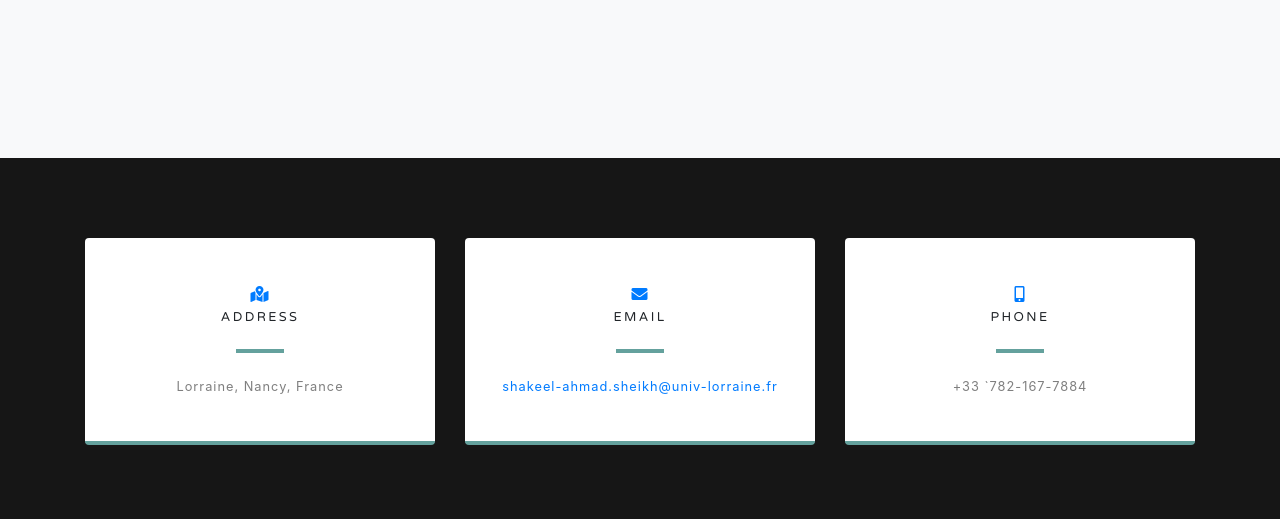
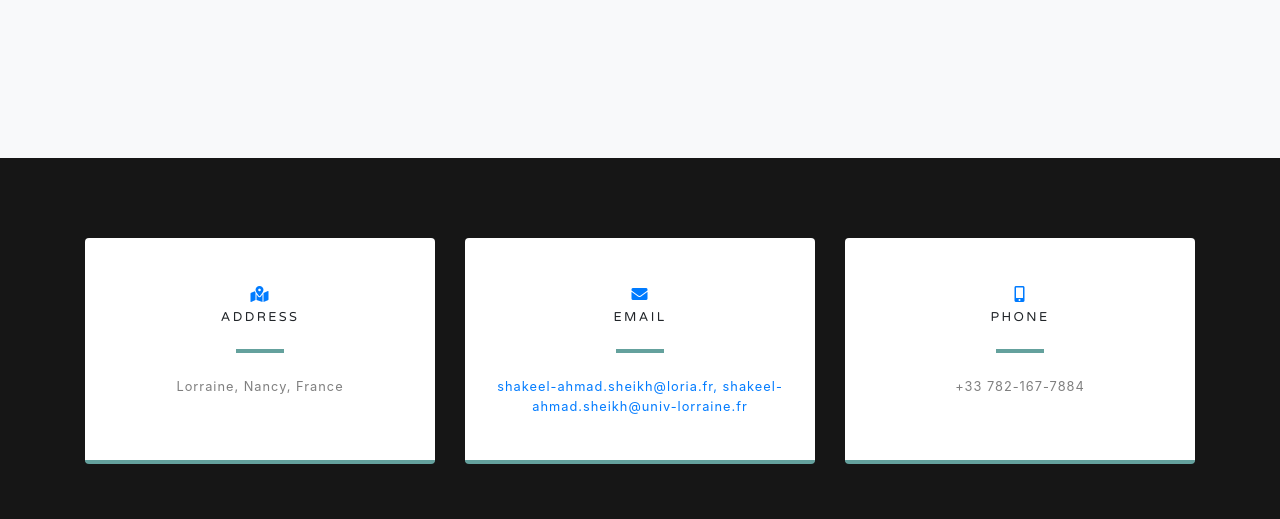
Before and after one commit to shakeel608/shakeel609.github.io, a website with bundled scripts: page index.html in a window 1280 px wide. Shown: the part 6130-6649 px from the top of the page. Built offline with nearby package versions, Linux system fonts and the light colour scheme.

Commit message:
Address and Email Change

```diff
--- a/index.html
+++ b/index.html
@@ -265,7 +265,7 @@ Using Pre-Trained Contextual Embeddings (BERT EMBEDDINGS)  ,<a href="https://git
               <h4 class="text-uppercase m-0">Email</h4>
               <hr class="my-4">
               <div class="small text-black-50">
-                <a href="#">shakeel-ahmad.sheikh@univ-lorraine.fr</a>
+                <a href="#">shakeel-ahmad.sheikh@loria.fr, shakeel-ahmad.sheikh@univ-lorraine.fr</a>
               </div>
             </div>
           </div>
@@ -277,7 +277,7 @@ Using Pre-Trained Contextual Embeddings (BERT EMBEDDINGS)  ,<a href="https://git
               <i class="fas fa-mobile-alt text-primary mb-2"></i>
               <h4 class="text-uppercase m-0">Phone</h4>
               <hr class="my-4">
-              <div class="small text-black-50">+33 `782-167-7884</div>
+              <div class="small text-black-50">+33  782-167-7884</div>
             </div>
           </div>
         </div>
```
